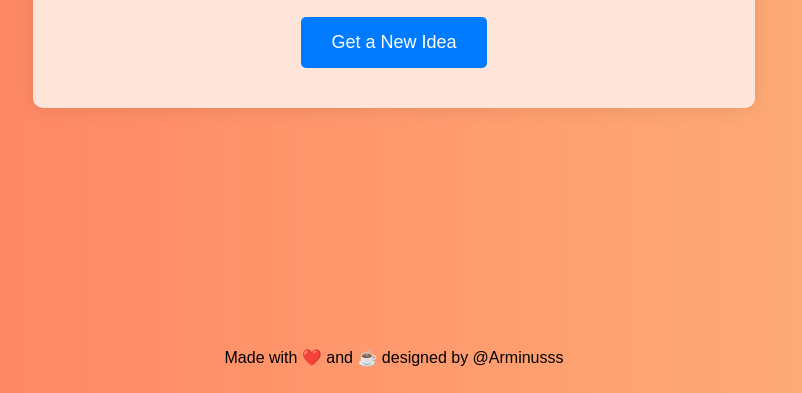
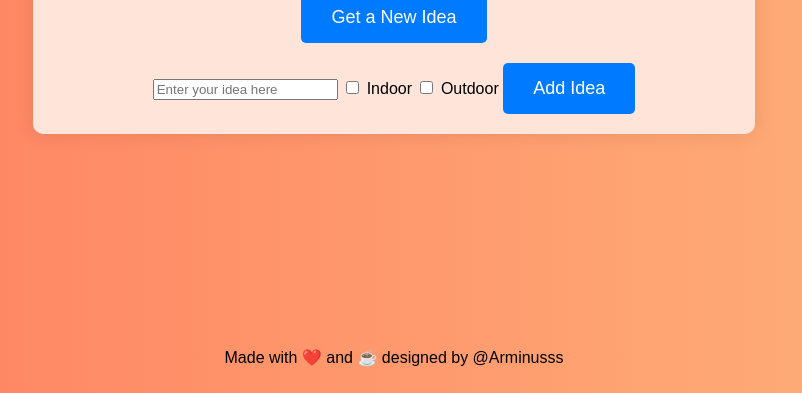
Before and after one commit to Arminusss/idea-generator, a plain HTML site: page 50ideas/index.html in a window 1280 px wide. Shown: the part 407-800 px from the top of the page, without its empty margins (246-1048 px from the left). Drawn offline with Linux system fonts and the light colour scheme.

Commit message:
Update index.html

```diff
--- a/50ideas/index.html
+++ b/50ideas/index.html
@@ -15,6 +15,14 @@
         </div>
         <button id="generateIdeaBtn">Get a New Idea</button> <!-- Button to generate a new idea -->
         <div id="ideaContainer"></div> <!-- Container to display the generated idea -->
+
+        <!-- Section to add new ideas -->
+        <div class="add-idea-section">
+            <input type="text" id="newIdeaInput" placeholder="Enter your idea here">
+            <label><input type="checkbox" id="newIndoorCheckbox"> Indoor</label>
+            <label><input type="checkbox" id="newOutdoorCheckbox"> Outdoor</label>
+            <button id="addIdeaBtn">Add Idea</button>
+        </div>
     </div>
     <footer> <!-- Footer section -->
         <p>Made with ❤️ and ☕ designed by @Arminusss</p>
```
